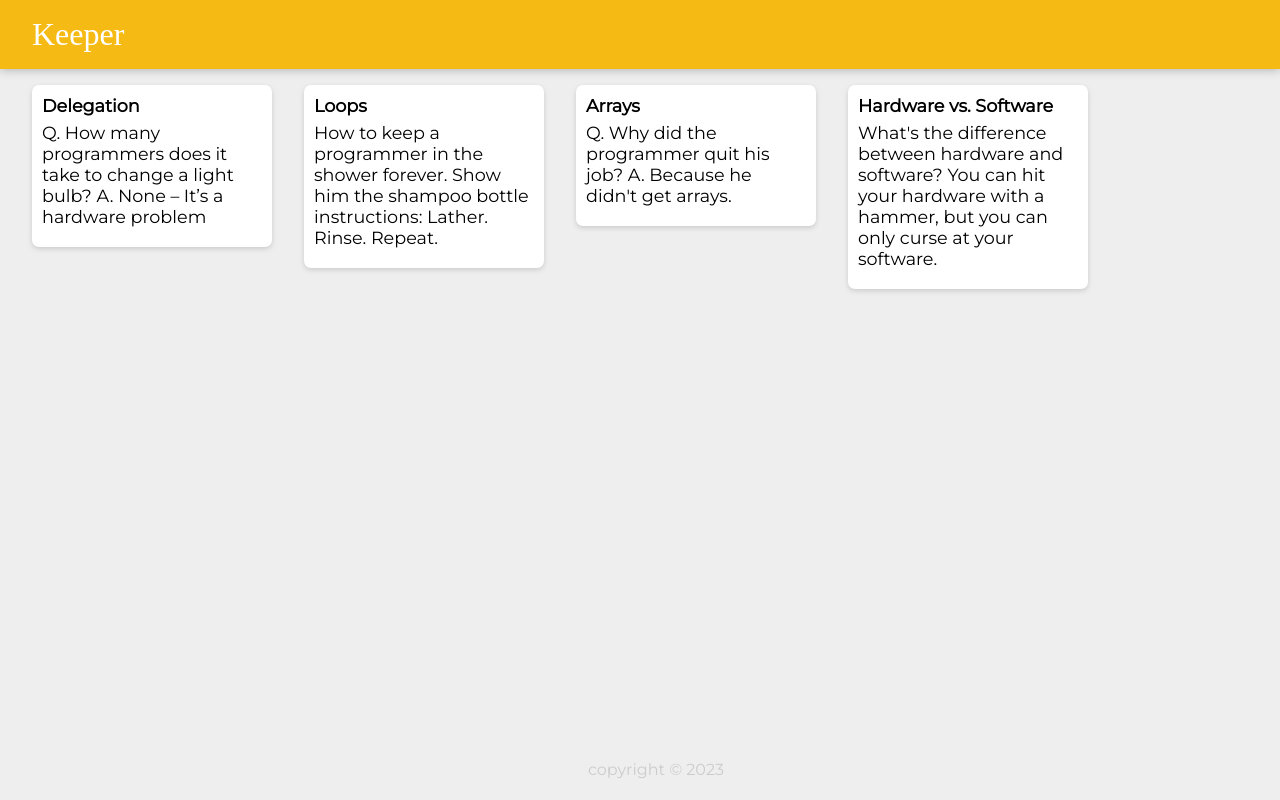
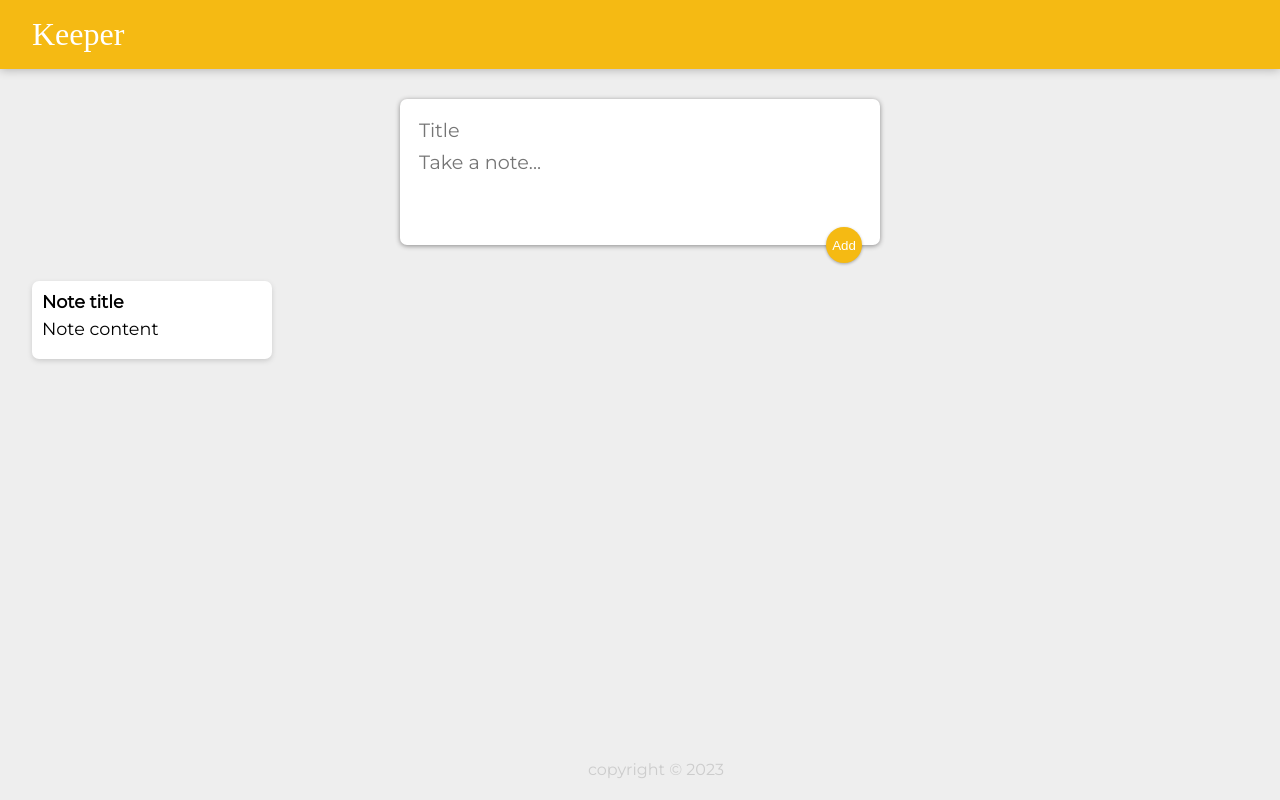
Before and after one commit to Murad14/keeper-app, a React (Create React App) app: page / in a window 1280 px wide. Built offline with nearby package versions, Linux system fonts and the light colour scheme; a web font is replaced by a local one.

Commit message:
modified

```diff
--- a/public/styles.css
+++ b/public/styles.css
@@ -54,3 +54,49 @@
     white-space: pre-wrap;
     word-wrap: break-word;
   }
+
+  .note button {
+    position: relative;
+    float: right;
+    margin-right: 10px;
+    color: #f5ba13;
+    border: none;
+    width: 36px;
+    height: 36px;
+    cursor: pointer;
+    outline: none;
+  }
+
+  form {
+    position: relative;
+    width: 480px;
+    margin: 30px auto 20px auto;
+    background: #fff;
+    padding: 15px;
+    border-radius: 7px;
+    box-shadow: 0 1px 5px rgb(138, 137, 137);
+  }
+  form input,
+  form textarea {
+    width: 100%;
+    border: none;
+    padding: 4px;
+    outline: none;
+    font-size: 1.2em;
+    font-family: inherit;
+    resize: none;
+  }
+  form button {
+    position: absolute;
+    right: 18px;
+    bottom: -18px;
+    background: #f5ba13;
+    color: #fff;
+    border: none;
+    border-radius: 50%;
+    width: 36px;
+    height: 36px;
+    box-shadow: 0 1px 3px rgba(0, 0, 0, 0.3);
+    cursor: pointer;
+    outline: none;
+  }
--- a/src/components/App.jsx
+++ b/src/components/App.jsx
@@ -2,20 +2,14 @@
 import Header from "./Header";
 import Footer from "./Footer";
 import Note from "./Note";
-import notes from "../notes";
-
+import CreateArea from "./CreateArea";
 
 function App() {
   return (
     <div>
       <Header />
-            {notes.map(noteItem =>
-                <Note
-                    key={noteItem.key}
-                    title={noteItem.title}
-                    content={noteItem.content}
-                />
-            )}
+      <CreateArea />
+      <Note key={1} title="Note title" content="Note content" />
       <Footer />
     </div>
   );
--- /dev/null
+++ b/src/components/CreateArea.jsx
@@ -0,0 +1,15 @@
+import React from "react";
+
+function CreateArea() {
+  return (
+    <div>
+      <form>
+        <input name="title" placeholder="Title" />
+        <textarea name="content" placeholder="Take a note..." rows="3" />
+        <button>Add</button>
+      </form>
+    </div>
+  );
+}
+
+export default CreateArea;
--- a/src/components/Note.jsx
+++ b/src/components/Note.jsx
@@ -1,5 +1,4 @@
 import React from "react";
-import notes from "../notes";
 
 
 function Note (props){
```
Lines whose indentation alone changed are shown as unchanged.
